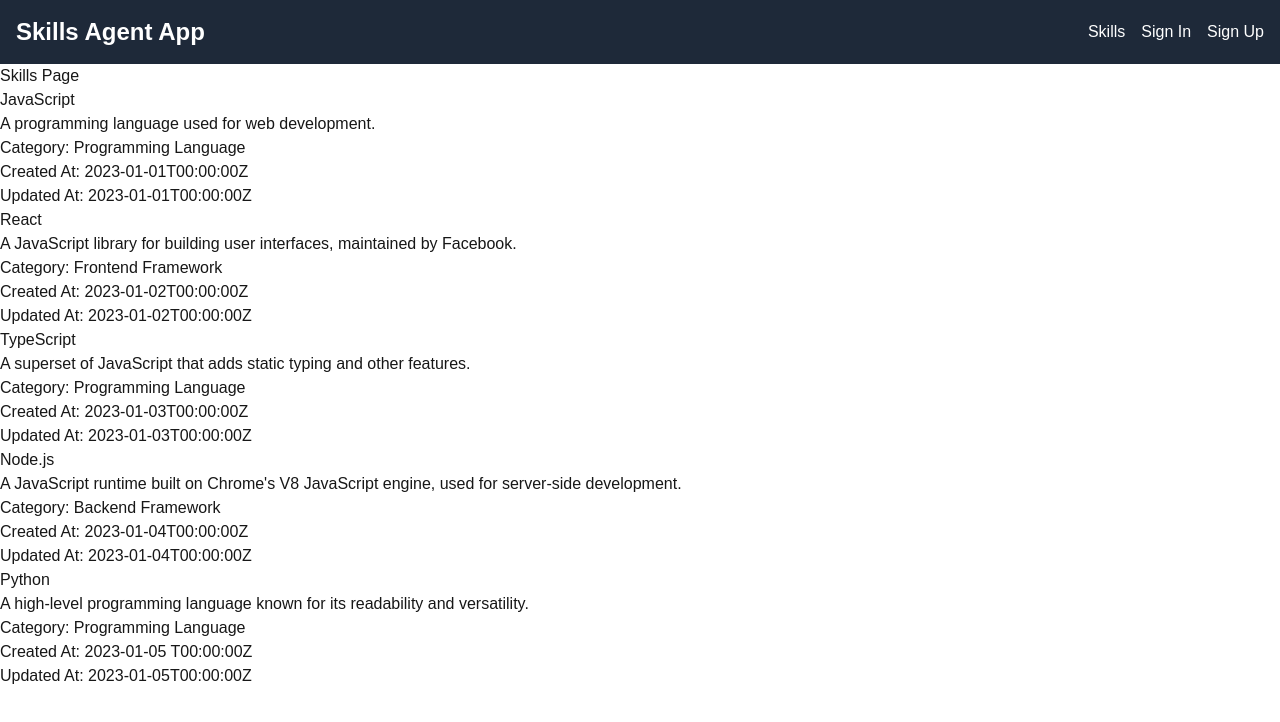
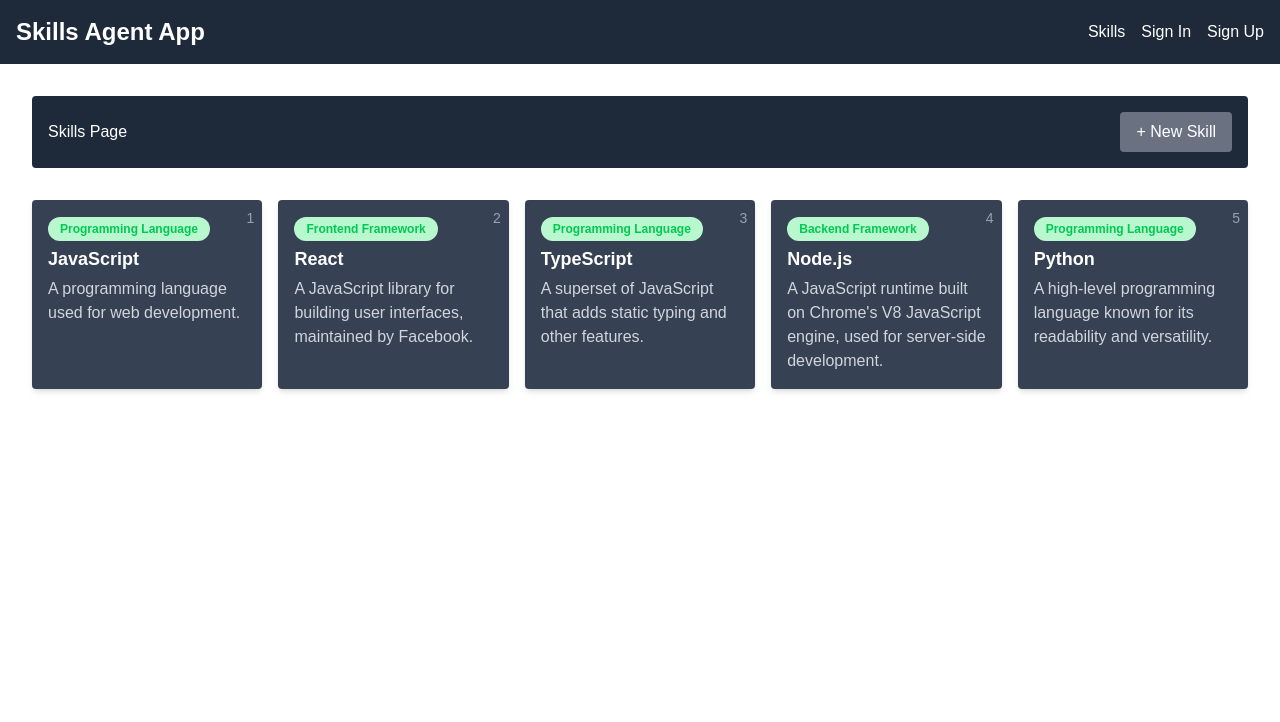
Before and after one commit to AliGurmani/Skills-Management-App, a Next.js app: page /skills in a window 1280 px wide. Shown: the top 722 px of the page. Built offline with nearby package versions, Linux system fonts and the light colour scheme.

Commit message:
Implement styling to the skills pages

```diff
--- a/app/(admin)/skills/[id]/page.tsx
+++ b/app/(admin)/skills/[id]/page.tsx
@@ -1,3 +1,5 @@
+import Link from "next/link";
+
 type SkillPageProps = {
   params: {
     id: string;
@@ -7,7 +9,22 @@
 const SkillPage = async ({ params }: SkillPageProps) => {
   const { id } = await params;
 
-  return <div>Skill Page {id}</div>;
+  return (
+    <div className="p-8">
+      {/* Header */}
+      <div className="w-full bg-gray-800 text-white p-4 rounded flex items-center justify-between mb-8">
+        <h1>Skills Details Page ({id})</h1>
+
+        {/* Back To Skills Link */}
+        <Link
+          href="/skills"
+          className="bg-gray-500 hover:bg-gray-700 text-white py-2 px-4 rounded"
+        >
+          Back to Skills
+        </Link>
+      </div>
+    </div>
+  );
 };
 
 export default SkillPage;
--- a/app/(admin)/skills/page.tsx
+++ b/app/(admin)/skills/page.tsx
@@ -1,18 +1,52 @@
+import Link from "next/link";
 import { skills, type SKILLS } from "./skills";
 
 const SkillsPage = () => {
   return (
-    <div>
-      <h1>Skills Page</h1>
-      <ul>
+    <div className="p-8">
+      {/* Header */}
+      <div className="w-full bg-gray-800 text-white p-4 rounded flex items-center justify-between mb-8">
+        <h1>Skills Page</h1>
+
+        {/* New Skill Link */}
+        <Link
+          href="/skills/new"
+          className="bg-gray-500 hover:bg-gray-700 text-white py-2 px-4 rounded"
+        >
+          + New Skill
+        </Link>
+      </div>
+
+      <ul className="flex gap-4">
         {skills.map((skill: SKILLS) => (
-          <li key={skill.id}>
-            <h2>{skill.name}</h2>
-            <p>{skill.description}</p>
-            <p>Category: {skill.category}</p>
-            <p>Created At: {skill.createdAt}</p>
-            <p>Updated At: {skill.updatedAt}</p>
-          </li>
+          <Link
+            href={`/skills/${skill.id}`}
+            key={skill.id}
+            className="w-64 p-4 bg-gray-700 rounded shadow-md relative"
+          >
+            <li key={skill.id} className="space-y-1">
+              {/* Skill Card */}
+              {/* Badge */}
+              <span className="inline-block px-3 py-1 text-xs font-semibold text-green-500 bg-green-200 rounded-full">
+                {skill.category}
+              </span>
+
+              {/* ID */}
+              <p className="text-sm text-gray-400 absolute top-2 right-2">
+                {skill.id}
+              </p>
+
+              {/* Skill Name */}
+              <h2 className="text-lg font-bold text-white">{skill.name}</h2>
+
+              {/* Description */}
+              <p className="text-gray-300">{skill.description}</p>
+
+              {/* Timestamps */}
+              {/* <p className="text-gray-300">Created At: {skill.createdAt}</p> */}
+              {/* <p className="text-gray-300">Updated At: {skill.updatedAt}</p> */}
+            </li>
+          </Link>
         ))}
       </ul>
     </div>
```
